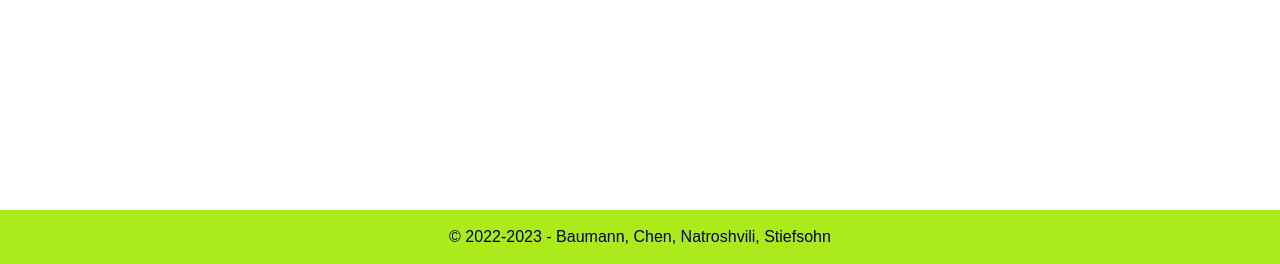
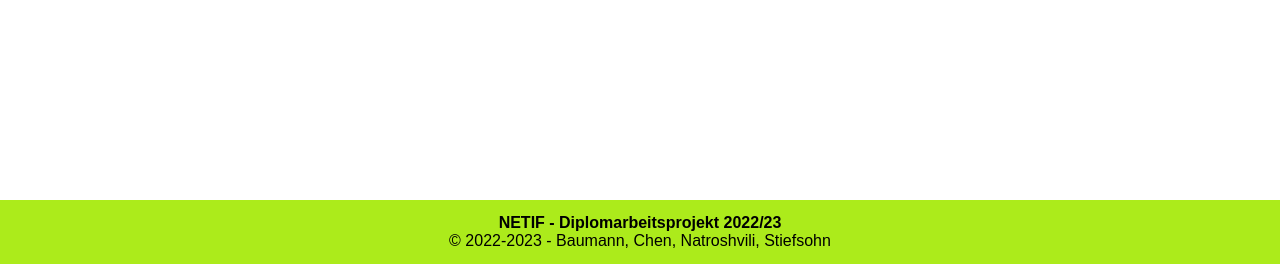
Before and after one commit to TeNatroshvili/netif, a Python web app: template templates/base.html in a window 1280 px wide. Shown: the part 536-800 px from the top of the page. Run offline with Jinja, Linux system fonts and the light colour scheme; the template is opened without the code that fills it, so the values that code supplies are empty.

Commit message:
footer header fix

```diff
--- a/static/css/style.css
+++ b/static/css/style.css
@@ -58,7 +58,6 @@ body {
     grid-template-columns: repeat(5, 1fr);
     align-items: center;
     justify-items: center;
-    max-width: 1300px;
     margin: .5rem;
 }
 
@@ -141,14 +140,19 @@ body {
 .footer {
     position: fixed;
     bottom: 0;
+    flex-direction: column;
 
     display: flex;
     align-items: center;
     justify-content: center;
 
-    height: 3.4rem;
+    height: 4rem;
     width: 100vw;
     background-color: var(--green);
+}
+
+.bolder{
+    font-weight: 600;
 }
 
 /* General */
--- a/templates/base.html
+++ b/templates/base.html
@@ -35,7 +35,8 @@
     </div>
     {% block modal %}{% endblock modal %}
     <div class="footer">
-        <p>© 2022-2023 - Baumann, Chen, Natroshvili, Stiefsohn</p>
+        <span class="bolder">NETIF - Diplomarbeitsprojekt 2022/23</span>
+        <span>© 2022-2023 - Baumann, Chen, Natroshvili, Stiefsohn</span>
     </div>
 </body>
 
```
